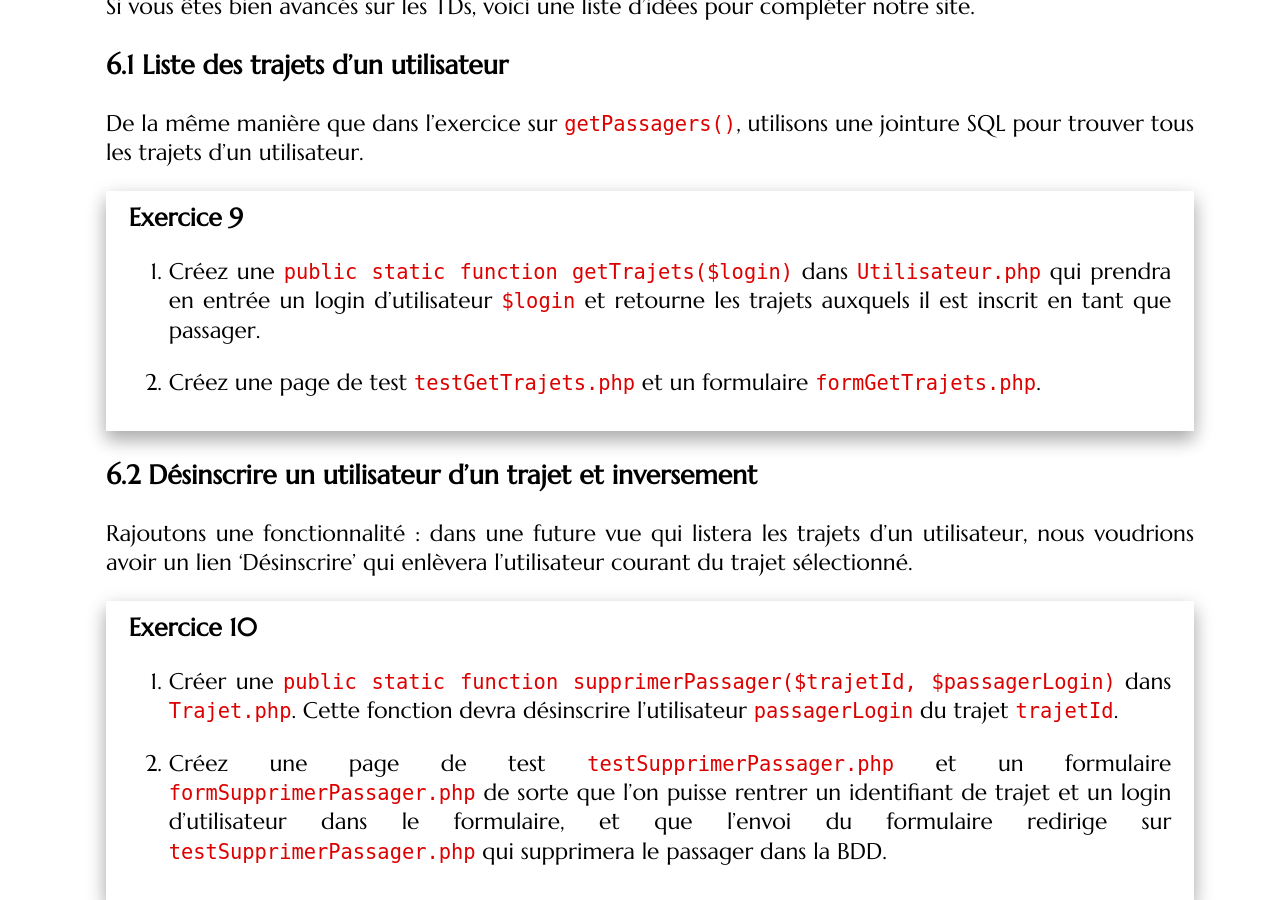
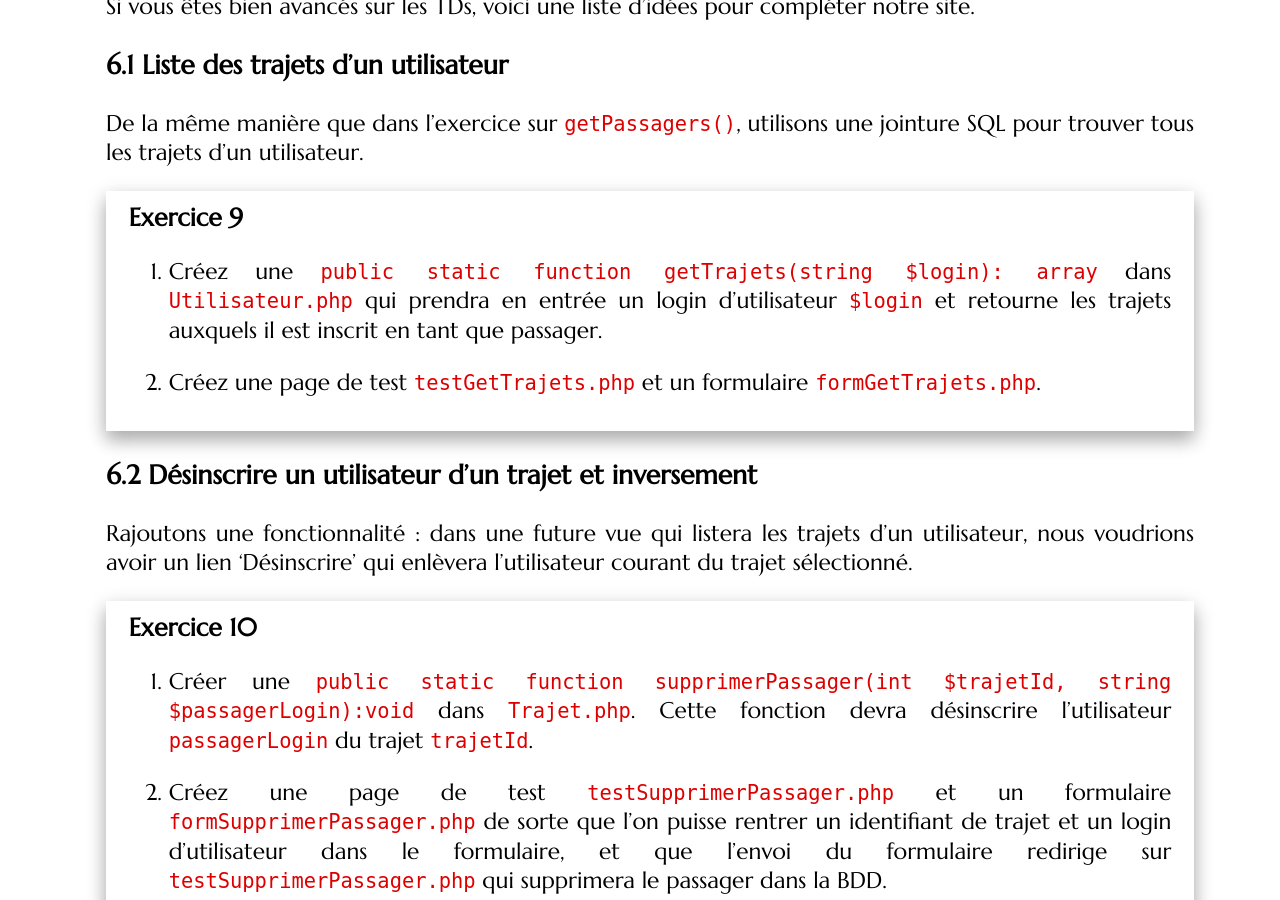
Before and after one commit to romainlebreton/R3.01-DeveloppementWeb, a Jekyll site: the page built from tutorials/tutorial3.md, in a window 1280 px wide and 900 px high, scrolled down 12011 px. Built offline with Jekyll 4.4.1, drawn with Linux system fonts in a browser that asks for light colours; some web fonts are replaced; some of the changed text lies outside the part shown.

Commit message:
Update tutorial3.md
types des fonctions

````diff
--- a/tutorials/tutorial3.md
+++ b/tutorials/tutorial3.md
@@ -84,7 +84,7 @@ Imaginez que nous ayons codé une fonction `getVoitureParImmat($immatriculation)
 comme suit
 
 ```php?start_inline=1
-function getVoitureParImmat($immatriculation) {
+function getVoitureParImmat(string $immatriculation) {
     $sql = "SELECT * from voiture WHERE immatriculation='$immatriculation'";
     $pdoStatement = Model::getPdo()->query($sql);
     return $pdoStatement->fetch();
@@ -423,7 +423,7 @@ pouvez vous rafraîchir la mémoire en lisant
 
 <div class="exercise">
 
-1. Créer une fonction `public static function getPassagers($id)` dans `Trajet.php` qui
+1. Créer une fonction `public static function getPassagers(int $id): array` dans `Trajet.php` qui
    prendra en entrée un identifiant de trajet. Cette fonction devra retourner un
    tableau d'objets de classe `Utilisateur` correspondant aux utilisateurs
    inscrits au trajet d'identifiant `$id` en faisant la requête adéquate.
@@ -530,7 +530,7 @@ De la même manière que dans l'exercice sur `getPassagers()`, utilisons une joi
 
 <div class="exercise">
 
-1. Créez une `public static function getTrajets($login)`
+1. Créez une `public static function getTrajets(string $login): array`
 dans `Utilisateur.php` qui prendra en entrée un login d'utilisateur `$login` et
 retourne les trajets auxquels il est inscrit en tant que passager.
 
@@ -547,7 +547,7 @@ enlèvera l'utilisateur courant du trajet sélectionné.
 
 <div class="exercise">
 
-1. Créer une `public static function supprimerPassager($trajetId, $passagerLogin)` dans `Trajet.php`.
+1. Créer une `public static function supprimerPassager(int $trajetId, string $passagerLogin):void` dans `Trajet.php`.
    Cette fonction devra désinscrire l'utilisateur `passagerLogin` du trajet `trajetId`.
 
 2. Créez une page de test `testSupprimerPassager.php` et un formulaire
````
